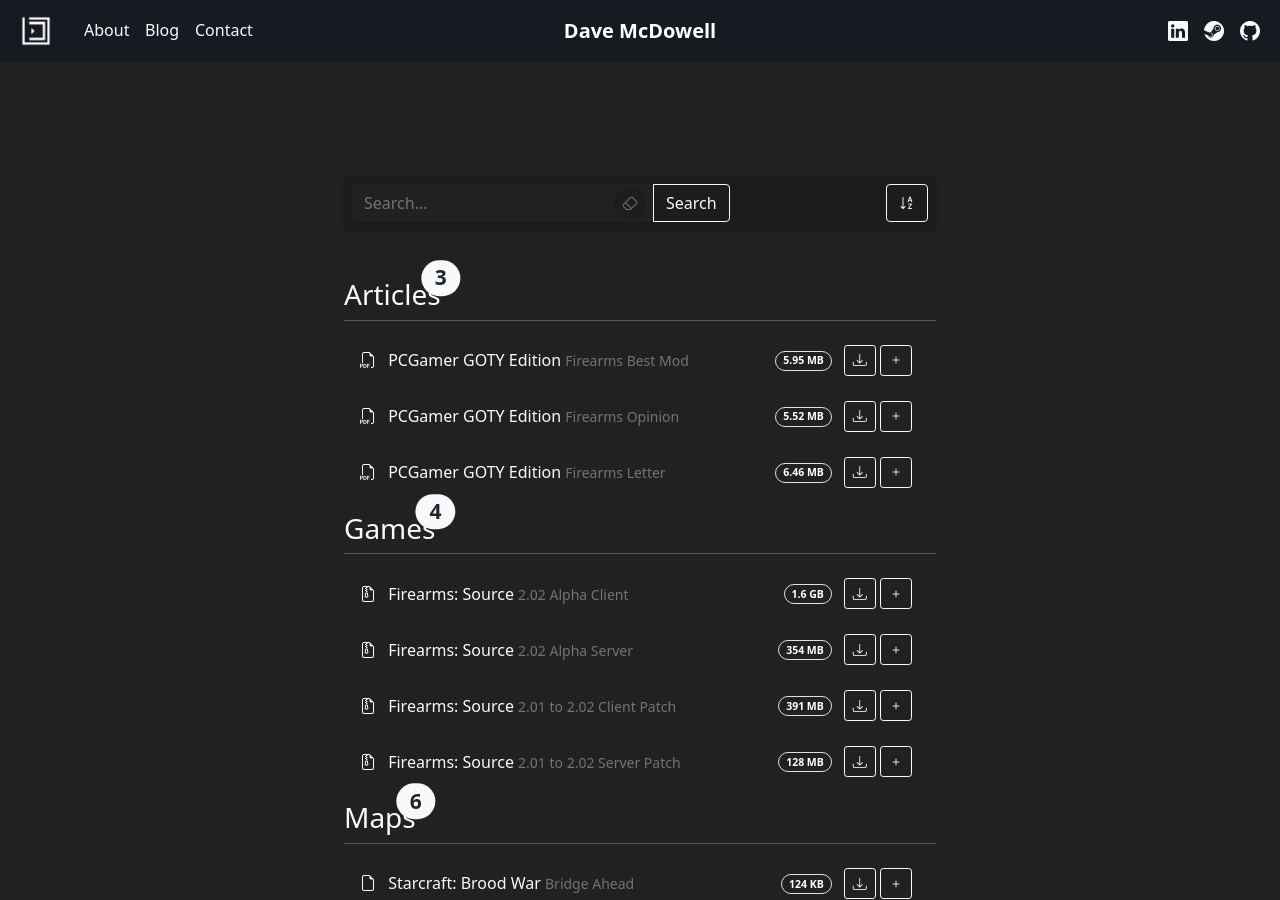
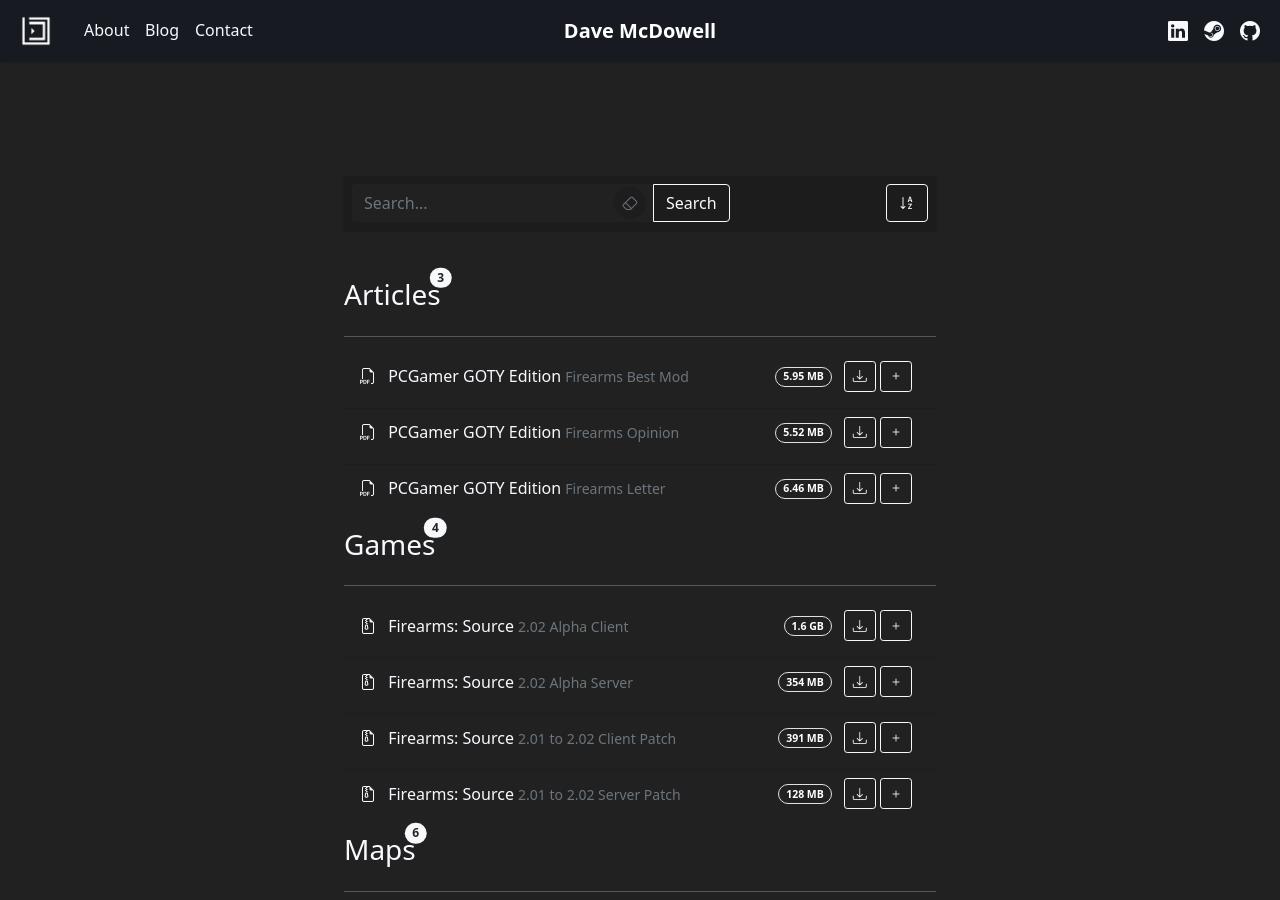
Before and after one commit to davemcdowell/portfolio, a Jekyll site: the page built from downloads.html, in a window 1280 px wide and 900 px high, scrolled down 835 px. Built offline with Jekyll 4.4.1, drawn with Linux system fonts in a browser that asks for light colours; nearby versions of some CDN libraries.

Commit message:
Update downloads.html

```diff
--- a/downloads.html
+++ b/downloads.html
@@ -27,7 +27,7 @@
               {%- assign downloads = site.data.downloads.files | where_exp:"file", "file.group != 'Links'" -%}
               {%- for download in downloads -%}
                 <div class="d-flex justify-content-between align-items-center">
-                  <h3 class="position-relative">{{ download.group }}<span class="position-absolute top-0 start-100 translate-middle badge rounded-pill bg-light text-dark">{{ download.items.size }}<span class="visually-hidden">Download Items</span></span></h3>
+                  <h3 class="position-relative">{{ download.group }}<p class="fs-6"><span class="position-absolute top-0 start-100 translate-middle badge rounded-pill bg-light text-dark">{{ download.items.size }}<span class="visually-hidden">Download items</span></span></p></h3>
                 </div>
                 <hr class="mt-0">
                 <ul class="list-group list-group-flush mb-2">
@@ -79,7 +79,7 @@
                           <p class="mt-2 mb-0">---<br>Notes:</p>
                           <ul class="list-unstyled">
                             {%- for note in item.notes -%}
-                            <li>- {{ note }}</li>
+                            <li>{{ note | prepend: '- ' }}</li>
                             {%- endfor -%}
                           </ul>
                           {%- endif -%}
```
